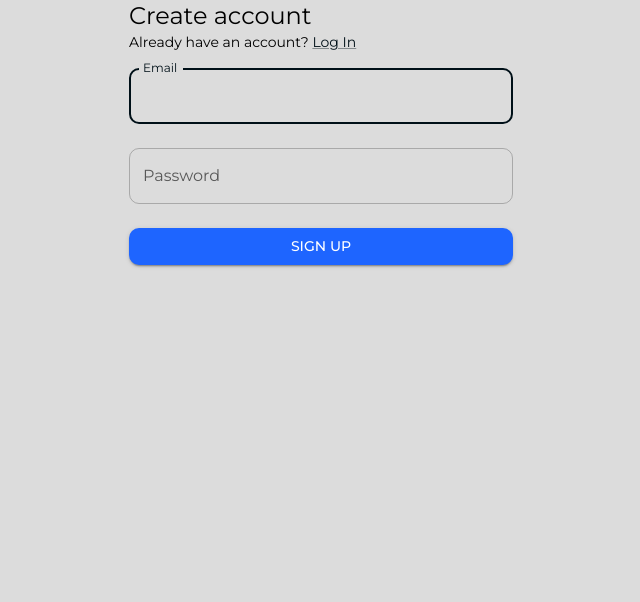
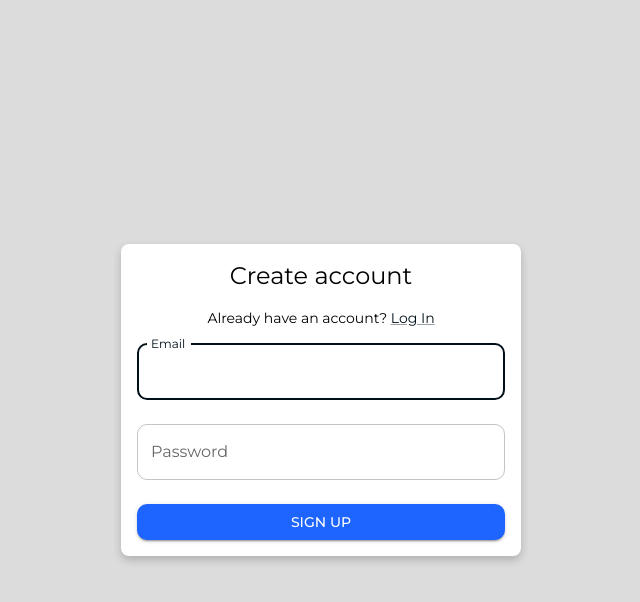
Before and after one commit to T00lio/mlchallenge, a React (Create React App) app: page /signup in a window 1280 px wide. Shown: the top 602 px of the page, without its empty margins (319-959 px from the left). Built offline with nearby package versions, Linux system fonts and the light colour scheme; no server answers.

Commit message:
fixed signup layout

```diff
--- a/src/components/auth/signup/SignUp.jsx
+++ b/src/components/auth/signup/SignUp.jsx
@@ -8,6 +8,28 @@ function SignUp() {
   const [password, setPassword] = useState("");
   const [, setError] = useState("");
 
+  const containerStyle = {
+    display: "flex",
+    flexDirection: "column",
+    alignItems: "center",
+    justifyContent: "center",
+    minHeight: "100vh",
+  };
+
+  const formContainerStyle = {
+    width: "100%",
+    maxWidth: "400px",
+    padding: "16px",
+    borderRadius: "8px",
+    backgroundColor: "#ffffff",
+    boxShadow: "0px 4px 8px rgba(0, 0, 0, 0.2)",
+    textAlign: "center",
+  };
+
+  const formTitleStyle = {
+    marginBottom: "16px",
+  };
+
   const handleSubmit = (e) => {
     e.preventDefault();
     setError("");
@@ -15,9 +37,11 @@ function SignUp() {
   };
 
   return (
-    <div>
-      <Container component="main" maxWidth="xs">
-        <Typography variant="h5">Create account</Typography>
+    <div style={containerStyle}>
+      <Container component="main" maxWidth="xs" style={formContainerStyle}>
+        <Typography variant="h5" style={formTitleStyle}>
+          Create account
+        </Typography>
         <Typography variant="body2">
           Already have an account? <Link href="/login">Log In</Link>
         </Typography>
```
